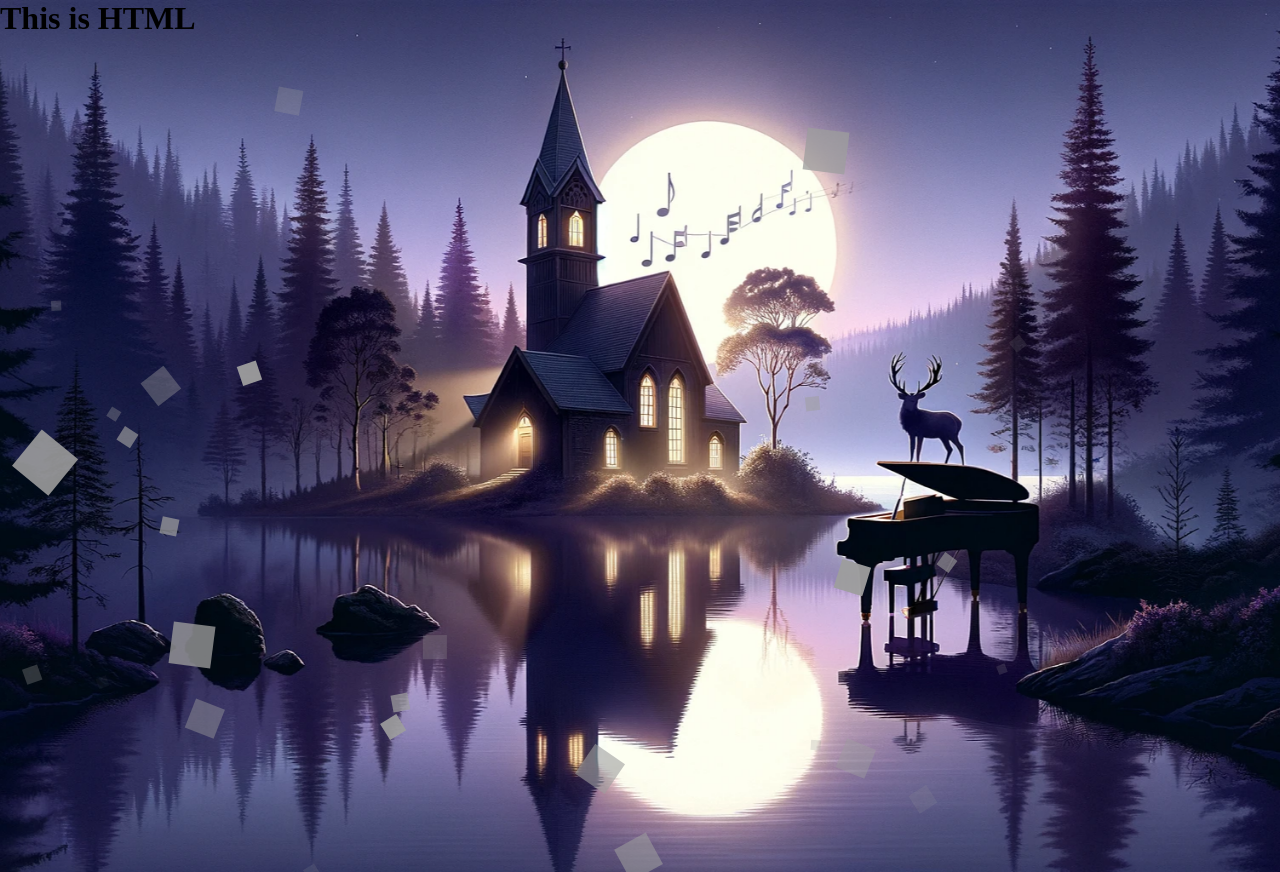
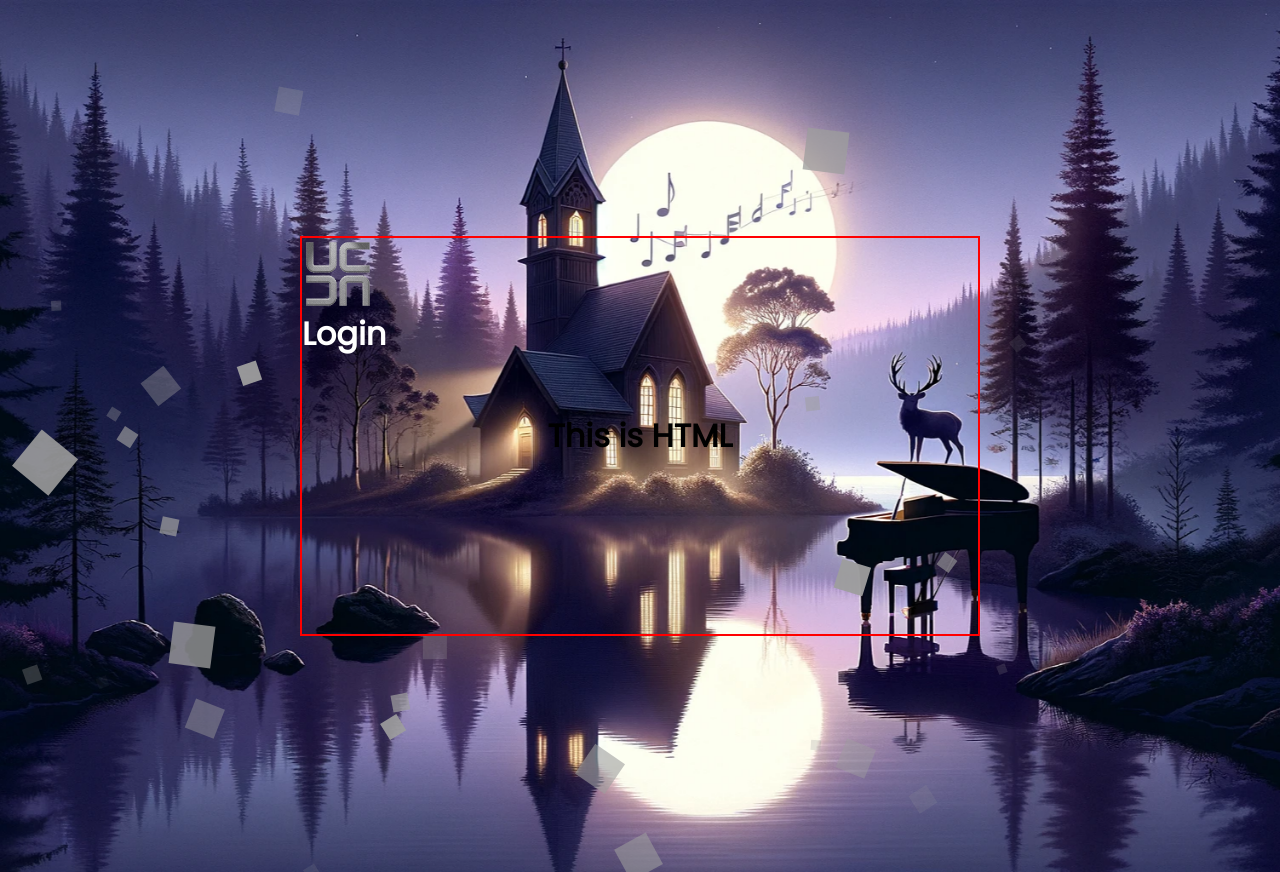
Before and after one commit to unclecheah/choir, a PHP site: page / in a window 1280 px wide. Run offline with PHP 8.4, Linux system fonts and the light colour scheme; grey boxes are pictures that could not be loaded.

Commit message:
login screen

```diff
--- /dev/null
+++ b/css/login.css
@@ -0,0 +1,12 @@
+#login {
+    position: absolute;
+    width: 680px;
+    height: 400px;
+    background: transparent;
+    color: white;
+    border: 2px solid red;
+    /* padding: 10px; */
+
+    /* display: flex; */
+    z-index: 50;
+}
--- a/css/main.css
+++ b/css/main.css
@@ -6,6 +6,7 @@
 
 body {
     background: black;
+    font-family: "Poppins", sans-serif;
 }
 
 main {
@@ -17,6 +18,10 @@ main {
     background-position: center;
     z-index: 2;
     opacity: 0;
+
+    display: flex;
+    justify-content: center;
+    align-items: center;
 }
 
 .webgl {
--- a/css/sparkle.css
+++ b/css/sparkle.css
@@ -1,4 +1,4 @@
-#starshine {
+#sparkle-starshine {
     position: absolute;
     top: 0;
     left: 0;
@@ -8,7 +8,7 @@
     overflow: hidden;
 }
 
-.shine {
+.sparkle-shine {
     display: block;
     position: absolute;
     top: 50%;
@@ -29,17 +29,17 @@
     -o-animation: glitter 8s linear 0s infinite normal;
 }
 
-.shine.small {
+.sparkle-shine.small {
     width: 20px;
     height: 20px;
 }
 
-.shine.medium {
+.sparkle-shine.medium {
     width: 30px;
     height: 30px;
 }
 
-.shine.large {
+.sparkle-shine.large {
     width: 50px;
     height: 50px;
 }
--- a/index.php
+++ b/index.php
@@ -3,13 +3,18 @@
         <title>CD Choir</title>
         <link rel="stylesheet" href="css/main.css" crossorigin="anonymous">
         <link rel="stylesheet" href="css/sparkle.css" crossorigin="anonymous">
+        <link rel="stylesheet" href="css/login.css" crossorigin="anonymous">
+        <link href="https://fonts.googleapis.com/css2?family=Poppins" rel="stylesheet">
+
         <script src="https://code.jquery.com/jquery-3.6.3.min.js"></script>
         <script src="https://code.jquery.com/ui/1.13.2/jquery-ui.js"></script>
         <script src="js/sparkle.js"></script>
+        <script src="js/login.js"></script>
 
         <script>
             window.onload = async function () {
                 sparkle ();
+                login ();
                 $('main').animate({ opacity: 1 }, 2000); // Fading in HTML content
                 $('.webgl').animate({ opacity: 0}, 2000);
             };
@@ -18,8 +23,8 @@
 
     <body>
         <canvas class="webgl"></canvas>
-        <div id="starshine"><div class="template shine"></div></div>
         <main>
+            <!-- <div id="login"></div> -->
             <h1>This is HTML</h1>
         </main>
     </body>
--- /dev/null
+++ b/js/login.js
@@ -0,0 +1,34 @@
+/*
+<div class="modal fade" id="${modalLoginFormID}" tabindex="-1" data-bs-backdrop="static">
+    <div class="modal-dialog modal-dialog-centered">
+        <div class="modal-content">
+            <div class="modal-body">
+                <div class="text-center border rounded-3" style="max-width:480px;margin:auto;padding:15px">
+                    <img class="my-4" src="img/uc-marble.png" height="72" alt="logo">
+                    <h1 class="h3 mb-3 font-weight-normal">Login</h1>
+                    <div class="mt-3 d-grid">
+                        <input id="${modalLoginUserID}" name="username" placeholder="Username" pattern="[a-zA-Z0-9]+" class="form-control" value="ctk" />
+                    </div>
+                    <div class="mt-2 d-grid">
+                        <input type="password" id="${modalLoginPwID}" name="pass" placeholder="Password" class="form-control" autofocus />
+                    </div>
+                    <div id="${modalLoginErrID}" class="p-1 mt-2 bg-danger text-white invisible">Error</div>
+                    <div class="mt-3 d-grid">
+                        <button class="btn btn-md btn-primary" name="login" onclick="authenticate()">Sign In</button>
+                    </div>
+                </div>
+            </div>
+        </div>
+    </div>
+</div>
+*/
+
+function login () {
+    var div = `
+        <div id='login'>
+            <img src='img/uc-marble.png' height='72 alt='logo'>
+            <h1>Login</h1>
+        </div>
+    `;
+    $('main').append(div);
+}
--- a/js/sparkle.js
+++ b/js/sparkle.js
@@ -1,9 +1,25 @@
 function sparkle () {
-    var body = $('#starshine'),
-        template = $('.template.shine'),
+    // $('<div>', {
+    //     id: 'sparkle-starshine'
+    // }).appendTo ('main');
+    //
+    // $('<div>', {
+    //     class: 'sparkle-template sparkle-shine'
+    // }).appendTo ('#sparkle-starshine');
+
+
+    var div = `
+        <div id='sparkle-starshine'>
+            <div class='sparkle-template sparkle-shine'></div>
+        </div>
+    `;
+    $('main').append (div);
+
+
+    var body = $('#sparkle-starshine'),
+        template = $('.sparkle-template.sparkle-shine'),
         stars =  200,
         sparkle = 20;
-
 
     var size = 'small';
     var createStar = function() {
```
Also changed, not shown: favicon.ico (added).
